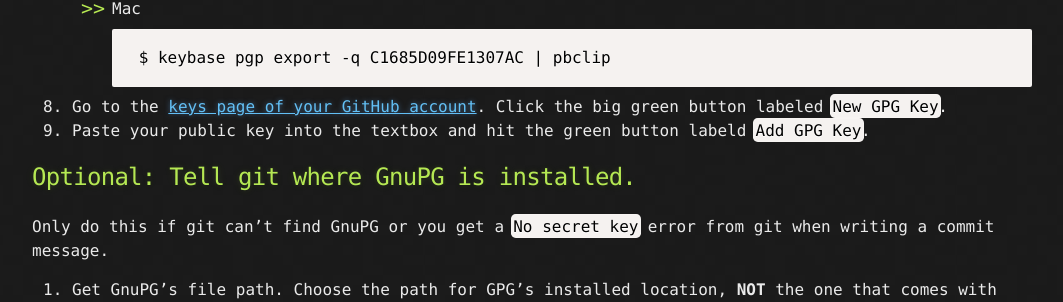
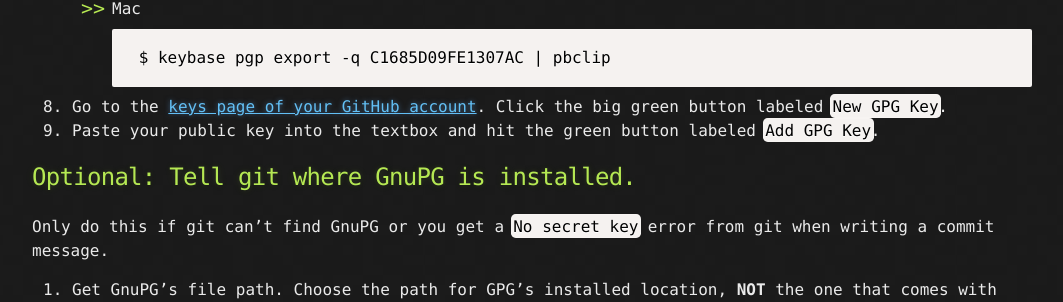
Before and after one commit to Lomeli12/Lomeli12.net, a Jekyll site: the page built from tutorials/keybase-git-pgp-keys/index.md, in a window 1280 px wide. Shown: the part 1200-1502 px from the top of the page, without its empty margins (108-1171 px from the left). Built offline with Jekyll 4.4.1, drawn with Linux system fonts in a browser that asks for light colours; nearby versions of some CDN libraries; library files that are not in the unit come from our copies; our own code applies the rules of GitHub Pages for plain Markdown files.

Commit message:
Typo in Keybase tutorial

````diff
--- a/tutorials/keybase-git-pgp-keys/index.md
+++ b/tutorials/keybase-git-pgp-keys/index.md
@@ -38,7 +38,7 @@ $ git config --global commit.gpgsign true
     $ keybase pgp export -q C1685D09FE1307AC | pbclip
     ```
 8. Go to the [keys page of your GitHub account](https://github.com/settings/keys). Click the big green button labeled `New GPG Key`.
-9. Paste your public key into the textbox and hit the green button labeld `Add GPG Key`.
+9. Paste your public key into the textbox and hit the green button labeled `Add GPG Key`.
 
 ## Optional: Tell git where GnuPG is installed.
 
````
